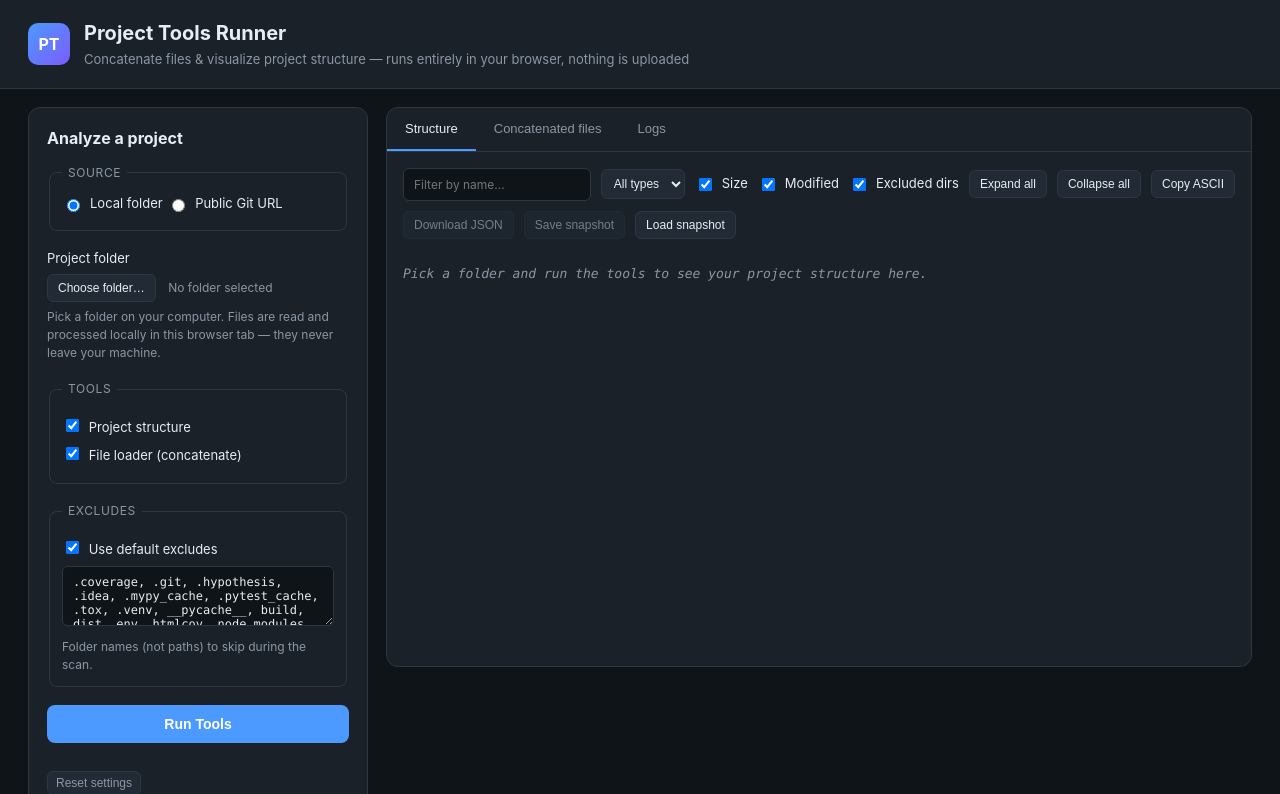
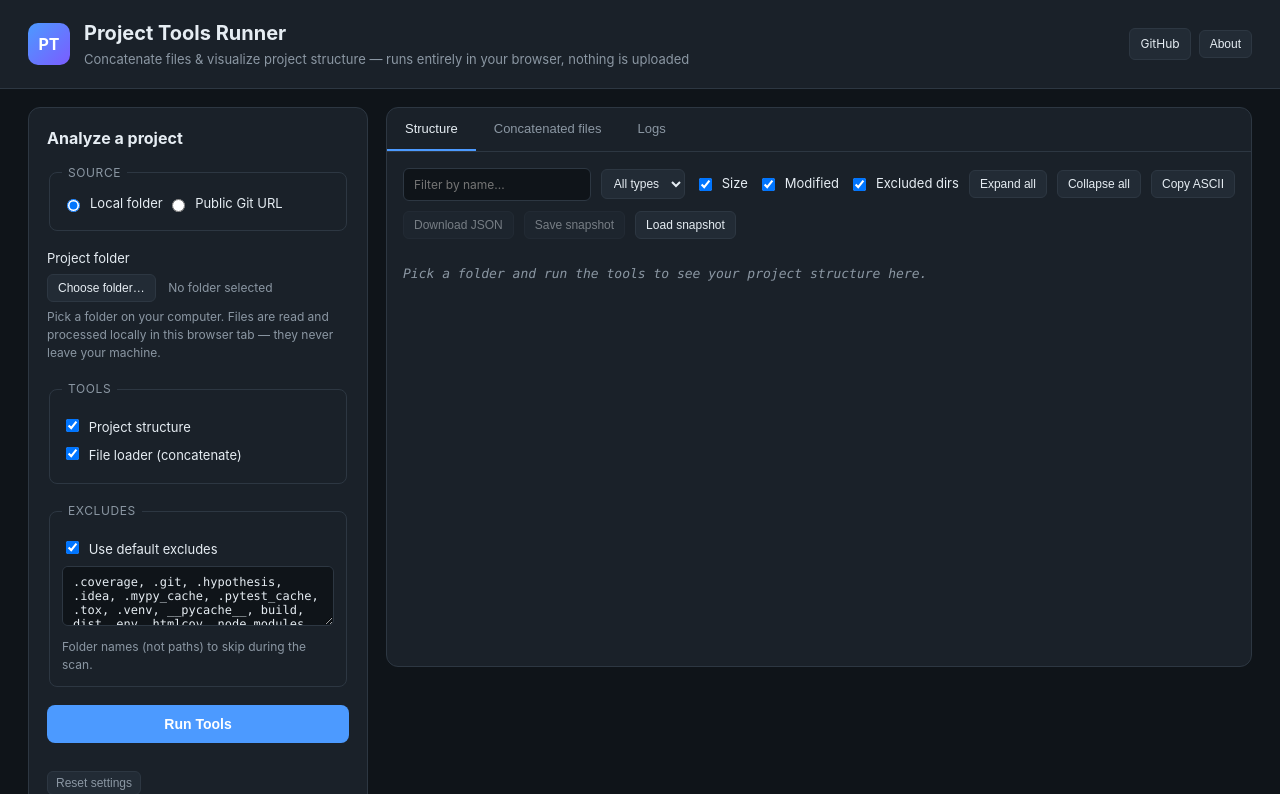
Before and after one commit to sidbetatester/AI-Dev-Kit, a Flask app: page / in a window 1280 px wide. Shown: the top 794 px of the page. Run offline with Flask 3, Linux system fonts and the light colour scheme; some libraries are stand-ins or nearby versions.

Commit message:
Add desktop-parity polish to the web UI: tooltips + About modal
The web app lacked the desktop Tkinter UI's polish — no tooltips and no
About/branding. Ported both, front-end only (no server changes, privacy model
untouched).

Changes (webapp/templates/index.html, static/css/style.css, static/js/app.js):
- Custom CSS tooltip system via `data-tip` attribute, mirroring the desktop's
  tooltip texts on source radios, folder picker, git URL, tool checkboxes,
  excludes, Run/Cancel, Reset, and the logs toolbar buttons.
- Header branding actions: GitHub link + About button.
- Accessible About modal (author, MIT license, GitHub link, privacy note) with
  Escape-to-close, backdrop-click close, focus management, and `inert` on the
  background while open.

Code-review fixes applied:
- Removed `overflow: hidden` from `.results` so tooltips on left-edge toolbar
  buttons are no longer clipped (verified layout/rounded corners still intact).
- Added `label[data-tip]:focus-within` so keyboard users reach tooltips on
  label-wrapped inputs (labels aren't focusable).
- Added `inert` toggling on header + main content while the modal is open for
  focus containment.

Verified: smoke_test passes, app serves HTTP 200, layout unchanged.

```diff
--- a/webapp/static/css/style.css
+++ b/webapp/static/css/style.css
@@ -27,9 +27,15 @@ body {
   padding: 18px 28px;
   border-bottom: 1px solid var(--border);
   background: var(--panel);
+  display: flex;
+  align-items: center;
+  justify-content: space-between;
+  gap: 16px;
+  flex-wrap: wrap;
 }
 
 .brand { display: flex; align-items: center; gap: 14px; }
+.header-actions { display: flex; align-items: center; gap: 8px; }
 
 .logo {
   display: grid;
@@ -148,7 +154,7 @@ button.primary:disabled { opacity: 0.6; cursor: progress; }
 .summary .stat .num { font-size: 20px; font-weight: 700; display: block; }
 .summary .stat .label { font-size: 11px; color: var(--muted); text-transform: uppercase; letter-spacing: 0.04em; }
 
-.results { min-height: 70vh; padding: 0; overflow: hidden; }
+.results { min-height: 70vh; padding: 0; }
 
 .tabs { display: flex; border-bottom: 1px solid var(--border); }
 .tab {
@@ -306,6 +312,101 @@ progress.progress:indeterminate { background: linear-gradient(90deg, var(--panel
 }
 .toast.error { border-color: var(--red); }
 
+/* ---- Tooltips -------------------------------------------------------- */
+[data-tip] { position: relative; }
+[data-tip]::after {
+  content: attr(data-tip);
+  position: absolute;
+  top: calc(100% + 9px);
+  left: 50%;
+  transform: translateX(-50%) translateY(-4px);
+  width: max-content;
+  max-width: 230px;
+  background: var(--panel-2);
+  color: var(--text);
+  border: 1px solid var(--border);
+  border-radius: 6px;
+  padding: 7px 10px;
+  font-family: -apple-system, BlinkMacSystemFont, "Segoe UI", Roboto, Helvetica, Arial, sans-serif;
+  font-size: 12px;
+  font-weight: 400;
+  font-style: normal;
+  line-height: 1.4;
+  text-align: left;
+  white-space: normal;
+  box-shadow: 0 8px 24px rgba(0, 0, 0, 0.45);
+  opacity: 0;
+  pointer-events: none;
+  z-index: 60;
+  transition: opacity 0.14s ease, transform 0.14s ease;
+}
+[data-tip]::before {
+  content: "";
+  position: absolute;
+  top: calc(100% + 4px);
+  left: 50%;
+  transform: translateX(-50%);
+  border: 5px solid transparent;
+  border-bottom-color: var(--border);
+  opacity: 0;
+  pointer-events: none;
+  z-index: 61;
+  transition: opacity 0.14s ease;
+}
+[data-tip]:hover::after,
+[data-tip]:focus-visible::after,
+label[data-tip]:focus-within::after { opacity: 1; transform: translateX(-50%) translateY(0); }
+[data-tip]:hover::before,
+[data-tip]:focus-visible::before,
+label[data-tip]:focus-within::before { opacity: 1; }
+@media (hover: none) {
+  [data-tip]::after, [data-tip]::before { display: none; }
+}
+
+/* ---- About modal ----------------------------------------------------- */
+.modal-overlay {
+  position: fixed;
+  inset: 0;
+  background: rgba(8, 11, 15, 0.66);
+  display: grid;
+  place-items: center;
+  padding: 20px;
+  z-index: 100;
+}
+.modal {
+  position: relative;
+  width: 100%;
+  max-width: 440px;
+  background: var(--panel);
+  border: 1px solid var(--border);
+  border-radius: 14px;
+  padding: 24px;
+  box-shadow: 0 24px 64px rgba(0, 0, 0, 0.5);
+}
+.modal-close {
+  position: absolute;
+  top: 10px;
+  right: 12px;
+  background: transparent;
+  border: 0;
+  color: var(--muted);
+  font-size: 24px;
+  line-height: 1;
+  cursor: pointer;
+  padding: 4px 8px;
+  border-radius: 6px;
+}
+.modal-close:hover { color: var(--text); background: var(--panel-2); }
+.about-brand { display: flex; align-items: center; gap: 14px; margin-bottom: 16px; }
+.about-brand h2 { margin: 0; font-size: 18px; }
+.about-text { color: var(--muted); font-size: 13px; margin: 0 0 18px; }
+.about-meta { margin: 0; display: grid; gap: 10px; }
+.about-meta > div { display: flex; gap: 12px; font-size: 13px; }
+.about-meta dt { width: 64px; flex-shrink: 0; color: var(--muted); text-transform: uppercase; letter-spacing: 0.04em; font-size: 11px; padding-top: 1px; }
+.about-meta dd { margin: 0; color: var(--text); }
+.about-meta a { color: var(--accent); text-decoration: none; }
+.about-meta a:hover { text-decoration: underline; }
+
 @media (max-width: 860px) {
   .layout { grid-template-columns: 1fr; }
 }
--- a/webapp/static/js/app.js
+++ b/webapp/static/js/app.js
@@ -1009,5 +1009,35 @@
     location.reload();
   });
 
+  // ---- About modal ------------------------------------------------------
+  const aboutModal = document.getElementById("about-modal");
+  const aboutBtn = document.getElementById("about-btn");
+  const aboutClose = document.getElementById("about-close");
+
+  const backgroundEls = [
+    document.querySelector(".app-header"),
+    document.querySelector(".layout"),
+  ].filter(Boolean);
+
+  function openAbout() {
+    aboutModal.classList.remove("hidden");
+    backgroundEls.forEach((el) => el.setAttribute("inert", ""));
+    aboutClose.focus();
+  }
+  function closeAbout() {
+    aboutModal.classList.add("hidden");
+    backgroundEls.forEach((el) => el.removeAttribute("inert"));
+    aboutBtn.focus();
+  }
+
+  aboutBtn.addEventListener("click", openAbout);
+  aboutClose.addEventListener("click", closeAbout);
+  aboutModal.addEventListener("click", (e) => {
+    if (e.target === aboutModal) closeAbout();
+  });
+  document.addEventListener("keydown", (e) => {
+    if (e.key === "Escape" && !aboutModal.classList.contains("hidden")) closeAbout();
+  });
+
   loadSettings();
 })();
--- a/webapp/templates/index.html
+++ b/webapp/templates/index.html
@@ -15,6 +15,10 @@
         <p class="subtitle">Concatenate files &amp; visualize project structure — runs entirely in your browser, nothing is uploaded</p>
       </div>
     </div>
+    <div class="header-actions">
+      <a class="ghost" href="https://github.com/sidbetatester/AI-Dev-Kit" target="_blank" rel="noopener" data-tip="View the source on GitHub">GitHub</a>
+      <button type="button" id="about-btn" class="ghost" data-tip="Information about this tool, author, and license.">About</button>
+    </div>
   </header>
 
   <main class="layout">
@@ -23,13 +27,13 @@
       <form id="analyze-form">
         <fieldset class="field">
           <legend>Source</legend>
-          <label class="check inline"><input type="radio" name="input-mode" value="local" checked /> Local folder</label>
-          <label class="check inline"><input type="radio" name="input-mode" value="git" /> Public Git URL</label>
+          <label class="check inline" data-tip="Scan a local project folder."><input type="radio" name="input-mode" value="local" checked /> Local folder</label>
+          <label class="check inline" data-tip="Clone and scan a public Git repository (GitHub/GitLab)."><input type="radio" name="input-mode" value="git" /> Public Git URL</label>
         </fieldset>
 
         <div class="field" id="local-field">
           <span class="field-label">Project folder</span>
-          <button type="button" id="pick-folder" class="ghost">Choose folder…</button>
+          <button type="button" id="pick-folder" class="ghost" data-tip="Select your top-level project folder.">Choose folder…</button>
           <span id="folder-name" class="folder-name">No folder selected</span>
           <input type="file" id="project-folder" webkitdirectory directory multiple hidden />
           <small class="hint">Pick a folder on your computer. Files are read and processed locally in this browser tab — they never leave your machine.</small>
@@ -37,7 +41,7 @@
 
         <div class="field hidden" id="git-field">
           <span class="field-label">Public repository URL</span>
-          <input type="url" id="git-url" class="text-input" placeholder="https://github.com/user/repo" />
+          <input type="url" id="git-url" class="text-input" placeholder="https://github.com/user/repo" data-tip="Enter a public repository URL (e.g., https://github.com/user/repo)." />
           <small class="hint">Public repositories only — no login or token. The repo is cloned directly in this browser tab over HTTPS; the files on your own machine are never uploaded. Larger repos are slower than picking a local folder.</small>
           <details class="advanced">
             <summary>Advanced: CORS proxy</summary>
@@ -48,24 +52,24 @@
 
         <fieldset class="field">
           <legend>Tools</legend>
-          <label class="check"><input type="checkbox" id="run-structure" checked /> Project structure</label>
-          <label class="check"><input type="checkbox" id="run-loader" checked /> File loader (concatenate)</label>
+          <label class="check" data-tip="Generate &amp; display a JSON project structure as an ASCII tree."><input type="checkbox" id="run-structure" checked /> Project structure</label>
+          <label class="check" data-tip="Concatenate all project files into a single text file."><input type="checkbox" id="run-loader" checked /> File loader (concatenate)</label>
         </fieldset>
 
         <fieldset class="field">
           <legend>Excludes</legend>
-          <label class="check"><input type="checkbox" id="use-defaults" checked /> Use default excludes</label>
+          <label class="check" data-tip="Skip common noise folders (.git, node_modules, build output, caches…)."><input type="checkbox" id="use-defaults" checked /> Use default excludes</label>
           <textarea id="exclude-dirs" rows="3" placeholder="Comma-separated folder names to skip, e.g. tests, docs">{{ default_excludes }}</textarea>
           <small class="hint">Folder names (not paths) to skip during the scan.</small>
         </fieldset>
 
         <div class="run-row">
-          <button type="submit" id="run-btn" class="primary">Run Tools</button>
-          <button type="button" id="cancel-btn" class="ghost hidden">Cancel</button>
+          <button type="submit" id="run-btn" class="primary" data-tip="Generate the concatenated file and/or JSON structure.">Run Tools</button>
+          <button type="button" id="cancel-btn" class="ghost hidden" data-tip="Stop the current run.">Cancel</button>
         </div>
         <progress id="progress" class="progress hidden"></progress>
         <p id="status" class="status-line"></p>
-        <button type="button" id="reset-settings" class="ghost subtle">Reset settings</button>
+        <button type="button" id="reset-settings" class="ghost subtle" data-tip="Reset source, tool selection, columns, and excludes to defaults.">Reset settings</button>
       </form>
 
       <div id="summary" class="summary hidden"></div>
@@ -110,14 +114,33 @@
 
       <div class="tab-panel" id="tab-logs">
         <div class="toolbar">
-          <button id="clear-logs" class="ghost">Clear</button>
-          <button id="copy-logs" class="ghost">Copy logs</button>
-          <button id="download-log" class="ghost disabled">Download log</button>
+          <button id="clear-logs" class="ghost" data-tip="Clear the console output area.">Clear</button>
+          <button id="copy-logs" class="ghost" data-tip="Copy the current console log to the clipboard.">Copy logs</button>
+          <button id="download-log" class="ghost disabled" data-tip="Download the processing log as a .log file.">Download log</button>
         </div>
         <pre id="logs-output" class="code-output"><span class="empty">Processing logs will appear here.</span></pre>
       </div>
     </section>
   </main>
+
+  <div id="about-modal" class="modal-overlay hidden" role="dialog" aria-modal="true" aria-labelledby="about-title">
+    <div class="modal">
+      <button type="button" class="modal-close" id="about-close" aria-label="Close">&times;</button>
+      <div class="about-brand">
+        <span class="logo">PT</span>
+        <div>
+          <h2 id="about-title">Project Tools Runner</h2>
+          <p class="subtitle">Concatenate files &amp; visualize project structure</p>
+        </div>
+      </div>
+      <p class="about-text">A privacy-first toolkit for exploring a codebase: build an ASCII project tree and concatenate source files into a single document. Everything runs locally in your browser — your files are never uploaded.</p>
+      <dl class="about-meta">
+        <div><dt>Author</dt><dd>Siddharth Venkumahnati</dd></div>
+        <div><dt>License</dt><dd>MIT License</dd></div>
+        <div><dt>Source</dt><dd><a href="https://github.com/sidbetatester/AI-Dev-Kit" target="_blank" rel="noopener">github.com/sidbetatester/AI-Dev-Kit</a></dd></div>
+      </dl>
+    </div>
+  </div>
 
   <div id="toast" class="toast hidden"></div>
 
```
